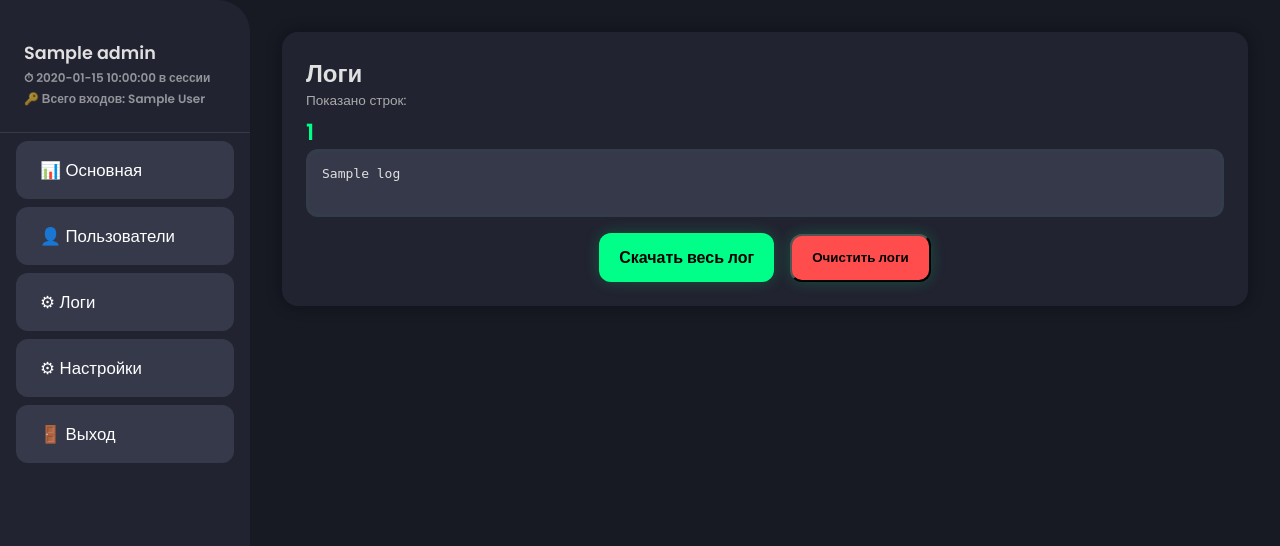
After one commit to GodzzilaS/MtuciTaskParser, a Python web app: template webapp/templates/logs.html in a window 1280 px wide. The commit adds this page. Shown: the top 546 px of the page. Run offline with Jinja, Linux system fonts and the light colour scheme; the template is opened without the code that fills it: most values are stand-ins (such as "Sample title", 1, 10 or a date in 2020).

Commit message:
feat: Добавлена страничка с логами

```diff
--- a/core/settings.py
+++ b/core/settings.py
@@ -5,6 +5,7 @@ from urllib.parse import urljoin
 from dotenv import load_dotenv
 
 load_dotenv()
+BASE_DIR = os.path.abspath(os.path.dirname(__file__) + "/..")
 
 
 class Settings:
@@ -75,3 +76,5 @@ class Settings:
             }
         }
     }
+
+    LOG_FILE = os.getenv("LOG_FILE_PATH", os.path.join(BASE_DIR, "logs", "app.log"))
--- a/webapp/static/css/style.css
+++ b/webapp/static/css/style.css
@@ -514,3 +514,21 @@ body {
   justify-content: center;
   align-items: center;
 }
+
+.log-container {
+  background: var(--bg-one-more-darker);
+  padding: 1rem;
+  border-radius: 0.75rem;
+  max-height: 60vh;
+  overflow-y: auto;
+  box-shadow: inset 0 0 0.5rem rgba(0, 255, 136, 0.05);
+}
+
+.log-container pre {
+  margin: 0;
+  font-family: monospace;
+  color: var(--text);
+  white-space: pre-wrap;
+  word-break: break-all;
+  line-height: 1.4;
+}
--- /dev/null
+++ b/webapp/templates/logs.html
@@ -0,0 +1,24 @@
+{% extends "base.html" %}
+
+{% block content %}
+<div class="card">
+  <h2 class="card-title">Логи</h2>
+  <div class="stat-full">
+    <span class="stat-label">Показано строк:</span>
+    <span class="stat-value">{{ logs|length }}</span>
+  </div>
+
+  <div class="log-container">
+    <pre>
+{{ logs|join('') }}
+    </pre>
+  </div>
+
+  <div class="button-submit-panel">
+    <a href="{{ url_for('main.download_logs_route') }}" class="btn-toggle">Скачать весь лог</a>
+    <form method="post" action="{{ url_for('main.clear_logs_route') }}" style="display:inline;">
+      <button type="submit" class="btn-toggle-delete">Очистить логи</button>
+    </form>
+  </div>
+</div>
+{% endblock %}
```
Also changed, not shown: TODO.md (+8 -18 lines), main.py (+18 -0 lines), webapp/routes.py (+44 -0 lines), 1 other file.
